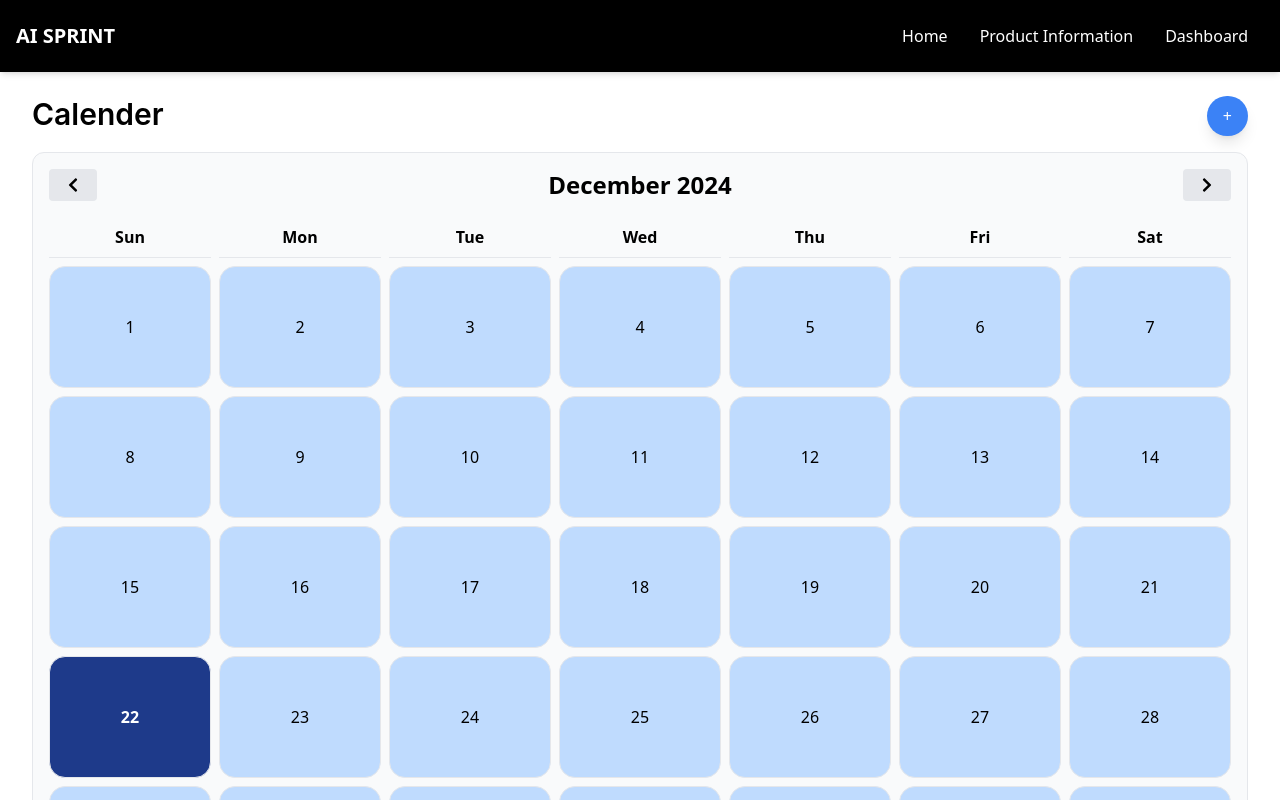
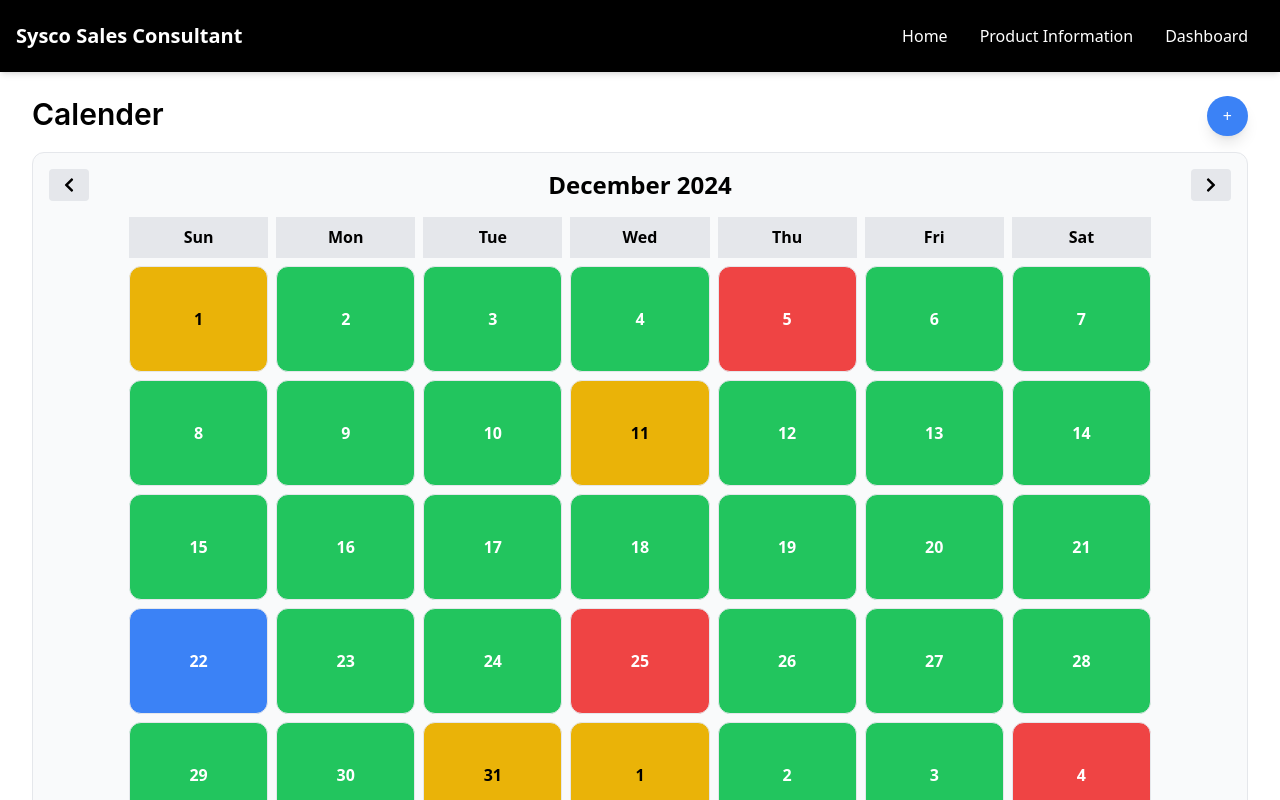
Before and after one commit to dilshanka/AI-Sprint, a React (Vite) app: page /home in a window 1280 px wide. Shown: the top 800 px of the page. Built offline with nearby package versions, Linux system fonts and the light colour scheme; a web font is replaced by a local one.

Commit message:
Implement calander component

```diff
--- a/index.html
+++ b/index.html
@@ -4,7 +4,7 @@
     <meta charset="UTF-8" />
     <link rel="icon" type="image/svg+xml" href="" />
     <meta name="viewport" content="width=device-width, initial-scale=1.0" />
-    <title>AI Sprint</title>
+    <title>Sysco Sales Consultant</title>
   </head>
   <body>
     <div id="root"></div>
--- a/src/components/Home/GoogleCalender.tsx
+++ b/src/components/Home/GoogleCalender.tsx
@@ -9,8 +9,9 @@ import {
   isSameDay,
 } from "date-fns";
 import { FaChevronLeft, FaChevronRight } from "react-icons/fa";
+import { events } from "@/constants/eventData";
 
-const GoogleCalender = () => {
+const GoogleCalendar = () => {
   const [currentMonth, setCurrentMonth] = useState(new Date());
   const today = new Date();
 
@@ -35,7 +36,10 @@ const GoogleCalender = () => {
   const renderDays = () => {
     const days = ["Sun", "Mon", "Tue", "Wed", "Thu", "Fri", "Sat"];
     return days.map((day, index) => (
-      <div key={index} className="text-sm sm:text-base text-center font-bold p-2 border-b">
+      <div
+        key={index}
+        className="text-sm sm:text-base text-center font-bold p-2 border-b bg-gray-200"
+      >
         {day}
       </div>
     ));
@@ -43,48 +47,88 @@ const GoogleCalender = () => {
 
   const renderCells = () => {
     const dates = daysInMonth();
+
     return dates.map((day, index) => {
-      const isToday = isSameDay(day, today); // Check if the current day is today
+      const dayKey = format(day, "yyyy-MM-dd");
+      const event = events[dayKey] || {};
+      const isToday = isSameDay(day, today);
+
+      // Determine background color based on event type
+      let bgColor = "bg-blue-200"; // Default
+      let textColor = "text-black";
+
+      if (event.holiday) {
+        bgColor = "bg-red-500"; // Holiday
+        textColor = "text-white";
+      } else if (event.todo || event.calls || event.prospecting) {
+        bgColor = "bg-yellow-500"; // Busy day
+        textColor = "text-black";
+      } else if (!event.todo && !event.calls && !event.prospecting) {
+        bgColor = "bg-green-500"; // Free day
+        textColor = "text-white";
+      }
+
+      if (isToday) {
+        bgColor = "bg-blue-500"; // Highlight today
+        textColor = "text-white";
+      }
+
       return (
         <div
           key={index}
-          className={`p-1 sm:p-12 border rounded-2xl text-center ${
-            isToday
-              ? "bg-blue-900 hover:bg-blue-500 text-white hover:text-black font-bold" // Highlight today's date
-              : "bg-blue-200 hover:bg-blue-500 text-black hover:text-white hover:font-bold"
-          }`}
+          className={`relative px-2 py-2 sm:px-6 sm:py-10 border rounded-xl text-center ${bgColor} ${textColor} hover:opacity-90 hover:text-white transition group`}
         >
-          <span>{format(day, "d")}</span>
+          {/* Default View: Date */}
+          <span className="block font-bold group-hover:hidden">{format(day, "d")}</span>
+
+          {/* Hover View: Task Details */}
+          {event.todo || event.calls || event.prospecting ? (
+            <div className="hidden group-hover:block text-xs">
+              {event.todo ? <p>To-Do: {event.todo}</p> : <p>No To-Do</p>}
+              {event.calls ? <p>Calls: {event.calls}</p> : <p>No Calls</p>}
+              {event.prospecting ? <p>Prospects: {event.prospecting}</p> : <p>No Prospects</p>}
+            </div>
+          ) : (
+            <div className="hidden group-hover:block text-xs">
+              <p>No Appoinments</p>
+            </div>
+          )}
         </div>
       );
     });
   };
 
   return (
-    <div className="container mx-auto p-4 border rounded-xl bg-gray-50 hover:bg-gray-100">
-      <div className="flex justify-between items-center mb-2 sm:mb-4">
+    <div className="container mx-auto p-4 border rounded-xl bg-gray-50">
+      <div className="flex justify-between items-center mb-4">
         <button
           onClick={handlePrevMonth}
-          className="px-2 sm:px-4 py-1 sm:py-2 bg-gray-200 rounded"
+          className="px-3 py-2 bg-gray-200 rounded hover:bg-gray-300 transition"
         >
           <FaChevronLeft />
         </button>
-        <h2 className="sm:text-xl lg:text-2xl font-bold">
+        <h2 className="text-lg sm:text-xl lg:text-2xl font-bold">
           {format(currentMonth, "MMMM yyyy")}
         </h2>
+        <div className="flex items-center gap-2">
+          {/* <button
+            onClick={() => alert("Add event clicked")}
+            className="px-3 py-2 bg-green-500 text-white rounded hover:bg-green-600 transition flex items-center gap-2"
+          >
+            <FaPlus />
+            Add Event
+          </button> */}
           <button
             onClick={handleNextMonth}
-          className="px-2 sm:px-4 py-1 sm:py-2 bg-gray-200 rounded"
+            className="px-3 py-2 bg-gray-200 rounded hover:bg-gray-300 transition"
           >
             <FaChevronRight />
           </button>
         </div>
-      <div className="grid grid-cols-7 gap-2">
-        {renderDays()}
-        {renderCells()}
       </div>
+      <div className="grid grid-cols-7 gap-2 xl:px-20">{renderDays()}{renderCells()}</div>
     </div>
   );
 };
 
-export default GoogleCalender;
+export default GoogleCalendar;
--- a/src/components/layout/Navbar.tsx
+++ b/src/components/layout/Navbar.tsx
@@ -13,8 +13,8 @@ const Navbar: React.FC = () => {
   return (
     <nav className="bg-black fixed top-0 left-0 w-full z-50 shadow-md">
       <div className="container mx-auto flex justify-between items-center p-4 ">
-        <Link to="/" className="text-white text-xl font-bold text-nowrap">
-          AI SPRINT
+        <Link to="/home" className="text-white text-xl font-bold text-nowrap">
+          Sysco Sales Consultant
         </Link>
         <button
           className="text-white md:hidden"
@@ -29,7 +29,7 @@ const Navbar: React.FC = () => {
           } absolute top-16 left-0  w-full bg-black md:static md:flex md:items-center md:justify-end`}
         >
           <Link
-            to="/"
+            to="/home"
             className="block text-white px-4 py-2 md:inline-block"
             onClick={() => setIsMenuOpen(false)}
           >
--- /dev/null
+++ b/src/constants/eventData.ts
@@ -0,0 +1,23 @@
+export interface EventData {
+    todo?: number;
+    calls?: number;
+    prospecting?: number;
+    holiday?: boolean;
+  }
+
+  export const events: Record<string, EventData> = {
+    "2024-12-01": { todo: 2, calls: 1, prospecting: 3 }, // Busy day
+    "2024-12-05": { holiday: true }, // Holiday
+    "2024-12-08": { todo: 0, calls: 0, prospecting: 0 }, // Free day
+    "2024-12-11": { todo: 3, calls: 0, prospecting: 3 },
+    "2024-12-25": { holiday: true },
+    "2024-12-29": { todo: 0, calls: 0, prospecting: 0 },
+    "2024-12-31": { todo: 2, calls: 2, prospecting: 0 },
+    "2025-01-01": { todo: 3, calls: 1, prospecting: 1 },
+    "2025-01-04": { holiday: true },
+    "2025-01-11": { todo: 0, calls: 0, prospecting: 0 },
+    "2025-01-15": { todo: 0, calls: 1, prospecting: 3 },
+    "2025-01-21": { todo: 2, calls: 1, prospecting: 3 },
+    "2025-01-25": { holiday: true },
+    "2025-01-31": { todo: 1, calls: 1, prospecting: 1 },
+  };
--- a/src/pages/Register.tsx
+++ b/src/pages/Register.tsx
@@ -37,12 +37,12 @@ const Register = () => {
       {/* Right Side */}
       <div className="w-full md:w-1/2 py-8 px-8 sm:px-16">
         <div className="text-right mb-4">
-          <a href="/login" className="text-sm text-gray-500">
+          {/* <a href="/" className="text-sm text-gray-500">
             Already have an account?{" "}
             <span className="text-red-500 hover:text-gray-500 hover:underline">
               Sign In
             </span>
-          </a>
+          </a> */}
         </div>
         <div className="flex flex-col gap-8 h-full">
           <h2 className="text-4xl sm:text-5xl font-inter font-semibold text-gray-800 text-center my-6">
--- a/src/section/Home/ProspectingCustomers.tsx
+++ b/src/section/Home/ProspectingCustomers.tsx
@@ -119,7 +119,7 @@ const ProspectingCustomers = () => {
   return (
     <div className="mt-4 sm:mt-8">
       <h2 className="capitalize font-inter font-semibold text-xl md:text-3xl mb-2 sm:mb-4">
-        Prospecting Calls
+        Prospecting Customers
       </h2>
       <table className="table-auto w-full border border-gray-300">
         <thead>
```
Lines whose indentation alone changed are shown as unchanged.
